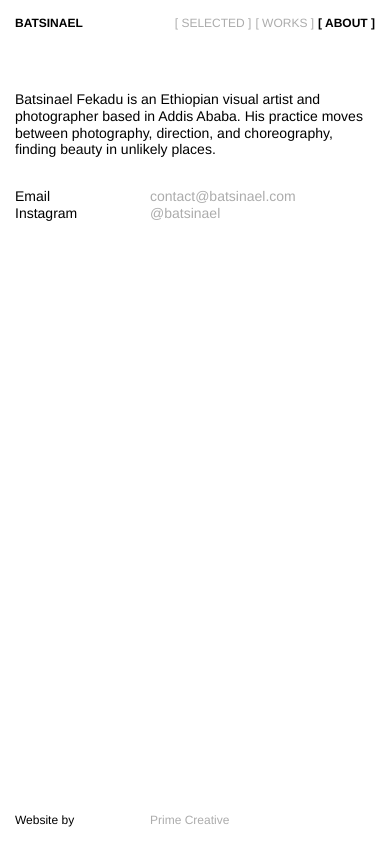
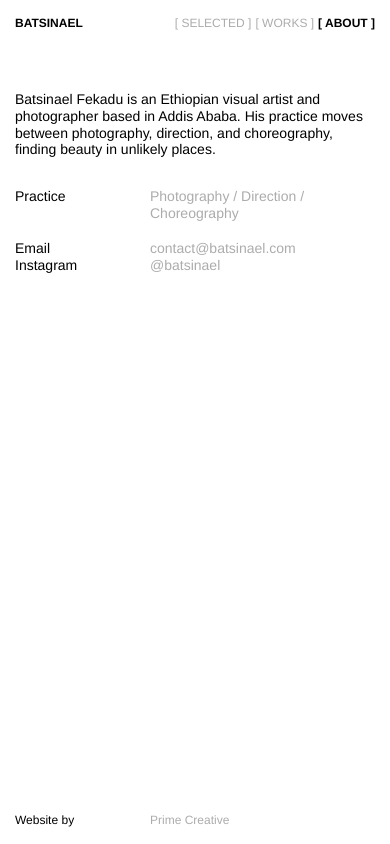
Before and after one commit to tonysobrano/batsinael, a Next.js app: page /about in a window 390 px wide. Built offline with nearby package versions, Linux system fonts and the light colour scheme.

Commit message:
Restore about practice detail

```diff
--- a/src/app/about/page.tsx
+++ b/src/app/about/page.tsx
@@ -7,6 +7,13 @@ export default function About() {
           in Addis Ababa. His practice moves between photography, direction,
           and choreography, finding beauty in unlikely places.
         </p>
+
+        <dl className="about-practice">
+          <div>
+            <dt>Practice</dt>
+            <dd>Photography / Direction / Choreography</dd>
+          </div>
+        </dl>
 
         <dl className="about-links">
           <div>
--- a/src/app/globals.css
+++ b/src/app/globals.css
@@ -1,6 +1,6 @@
 @import "tailwindcss";
 
-/* Julian Noni–inspired portfolio system */
+/* Julian Noni-inspired portfolio system */
 @theme {
   --font-sans: "Helvetica Neue", Helvetica, Arial, sans-serif;
 }
@@ -575,6 +575,7 @@ a {
   line-height: 1.2;
 }
 
+.about-practice,
 .about-links {
   margin: 31px 0 0;
   font-size: 17px;
@@ -582,12 +583,19 @@ a {
   line-height: 1.2;
 }
 
+.about-practice + .about-links {
+  margin-top: 18px;
+}
+
+.about-practice > div,
 .about-links > div,
 .about-footer > div {
   display: grid;
   grid-template-columns: 1fr 1.1fr;
 }
 
+.about-practice dt,
+.about-practice dd,
 .about-links dt,
 .about-links dd,
 .about-footer dt,
@@ -595,6 +603,7 @@ a {
   margin: 0;
 }
 
+.about-practice dd,
 .about-links dd,
 .about-footer dd {
   color: var(--muted);
@@ -940,17 +949,24 @@ a {
     line-height: 1.2;
   }
 
+  .about-practice,
   .about-links {
     margin-top: 30px;
     font-size: 14px;
     line-height: 1.2;
   }
 
+  .about-practice + .about-links {
+    margin-top: 18px;
+  }
+
+  .about-practice > div,
   .about-links > div,
   .about-footer > div {
     grid-template-columns: 135px 1fr;
   }
 
+  .about-practice dd,
   .about-links dd,
   .about-footer dd {
     text-align: left;
```
